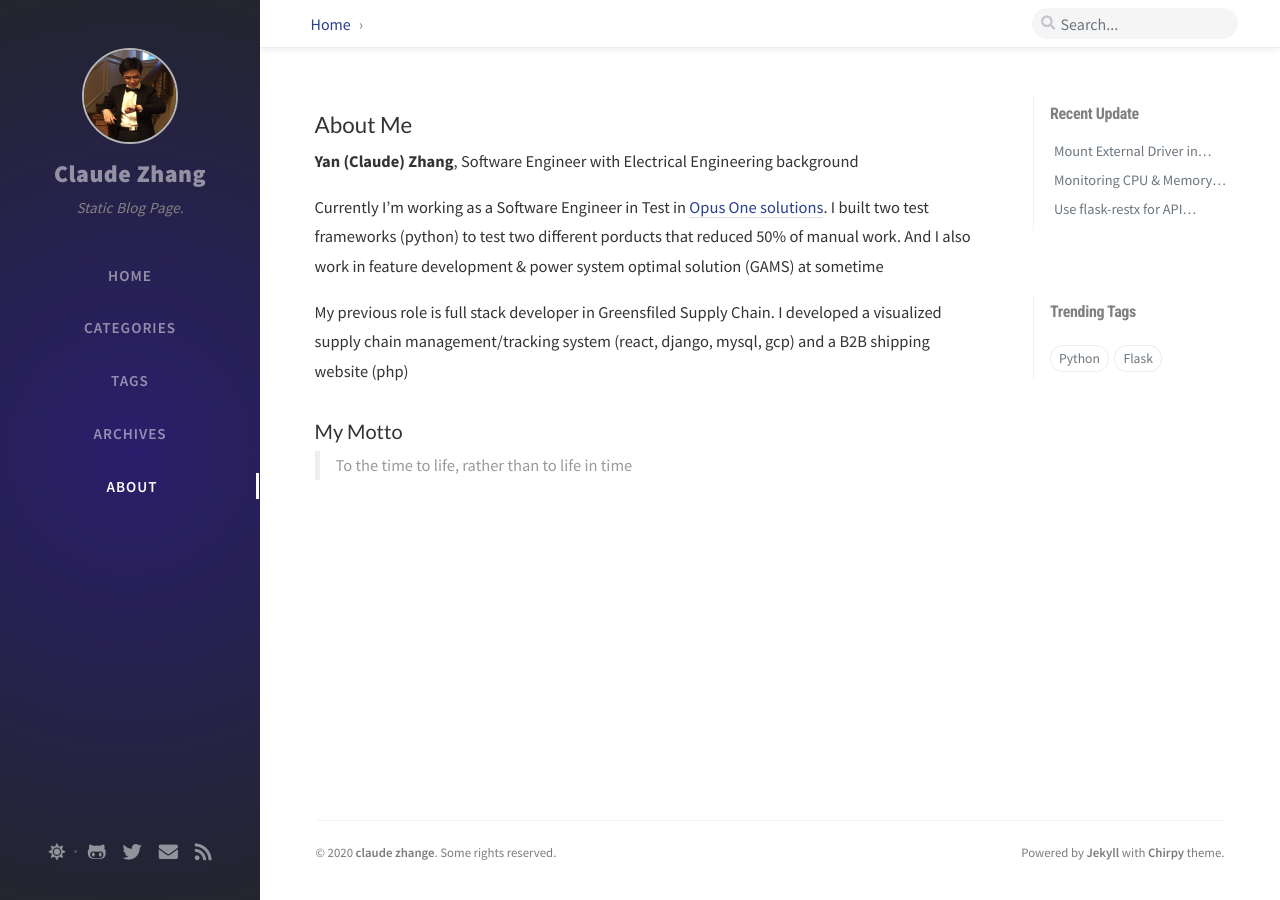
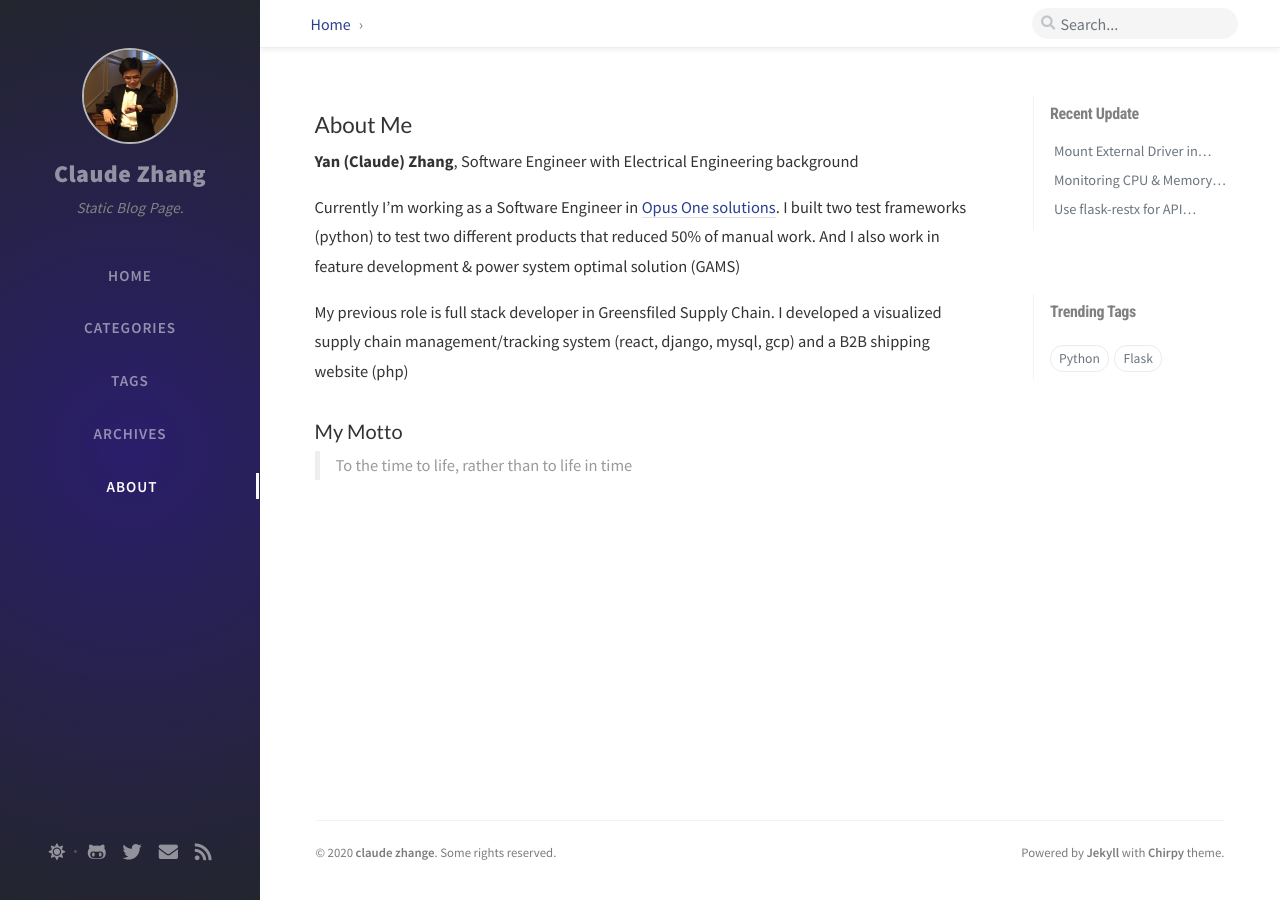
Before and after one commit to Claudezss/blog, a Jekyll site: the page built from tabs/about.md, in a window 1280 px wide. Built offline with Jekyll 4.4.1, drawn with Linux system fonts in a browser that asks for light colours; nearby versions of some CDN libraries; comment, search, counter and statistics services are not loaded.

Commit message:
update about

```diff
--- a/tabs/about.md
+++ b/tabs/about.md
@@ -14,7 +14,7 @@ atitle: About
 
 
 
-Currently I'm working as a  Software Engineer in Test in [Opus One solutions](https://www.opusonesolutions.com/). I built two test frameworks (python) to test two different porducts that reduced 50% of manual work. And I also work in feature development & power system optimal solution (GAMS) at sometime
+Currently I'm working as a  Software Engineer in [Opus One solutions](https://www.opusonesolutions.com/). I built two test frameworks (python) to test two different products that reduced 50% of manual work. And I also work in feature development & power system optimal solution (GAMS)
 
 
 
```
